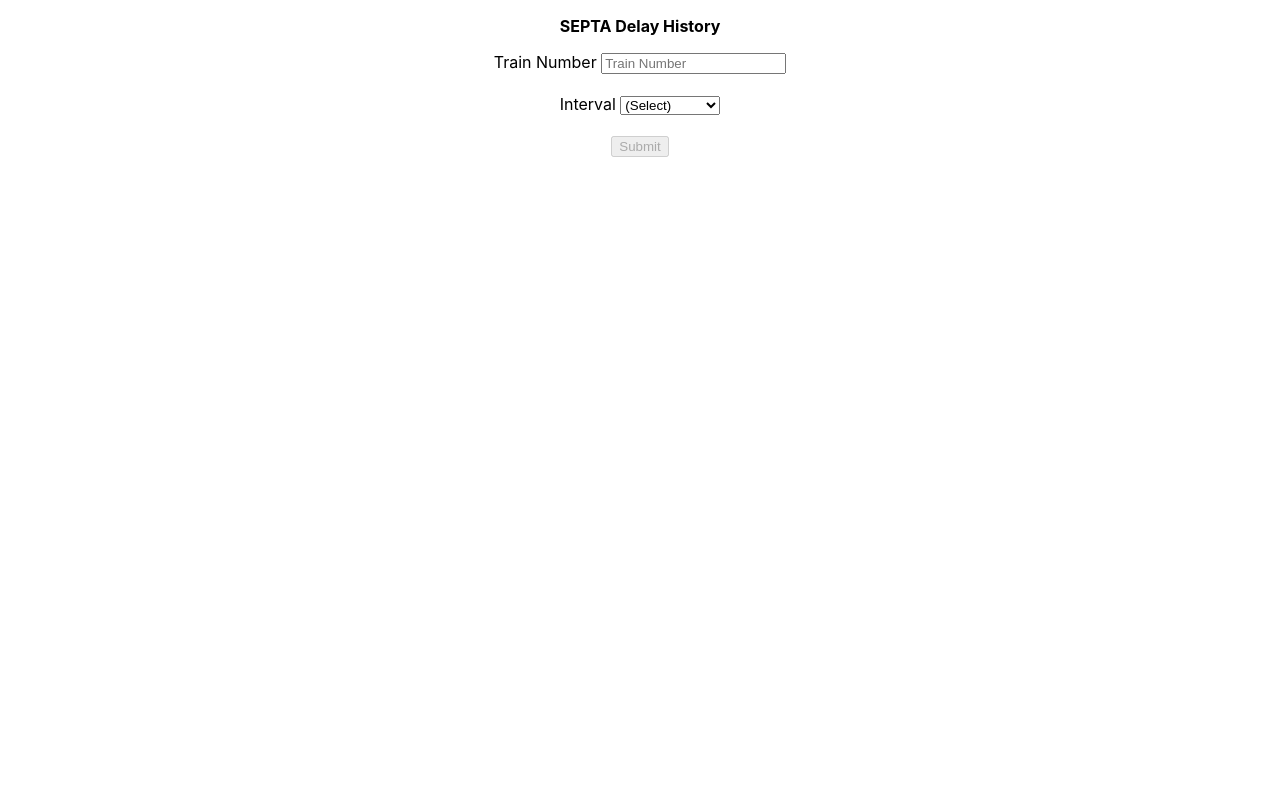
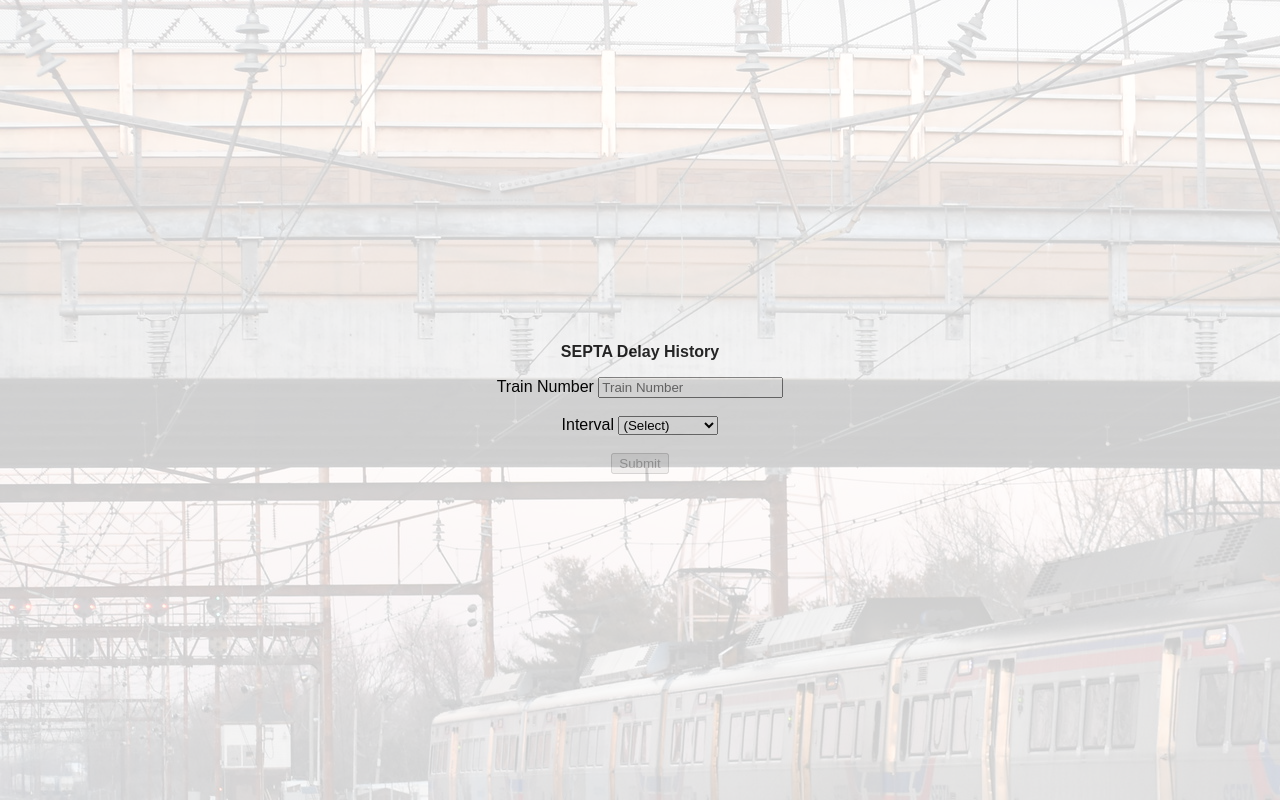
Before and after one commit to sbrugel/septa-delay-history, a React (Create React App) app in the folder client/: page / in a window 1280 px wide. Built offline with nearby package versions, Linux system fonts and the light colour scheme; no server answers.

Commit message:
feat: css changes

```diff
--- a/client/src/App.css
+++ b/client/src/App.css
@@ -1,5 +1,11 @@
 .App {
   text-align: center;
+  background-color: #ffffff;
+  height: 100vh; /* Magic here */
+  display: flex;
+  justify-content: center;
+  align-items: center;
+  opacity: 0.8;
 }
 
 .App-logo {
--- a/client/src/components/Display.jsx
+++ b/client/src/components/Display.jsx
@@ -142,13 +142,13 @@
       } else {
         setDelayDisplay(
           <div>
-            <p>
+            <p><strong>
               Train {train.service} had an average delay of{" "}
               {Math.round((delaySum / count) * 100) / 100} minutes{" "}
               {onlySpecified ? `on ${date}` : `over the past ${intervalText}`},
               and a median delay of {Math.round(medianDelay * 100) / 100}{" "}
               minutes.
-            </p>
+            </strong></p>
             <p>
               This train's punctuality (5 or less minutes late) is{" "}
               {Math.round((punctualDelays / count) * 100)}%
--- a/client/src/index.css
+++ b/client/src/index.css
@@ -1,10 +1,9 @@
 body {
   margin: 0;
-  font-family: -apple-system, BlinkMacSystemFont, 'Segoe UI', 'Roboto', 'Oxygen',
-    'Ubuntu', 'Cantarell', 'Fira Sans', 'Droid Sans', 'Helvetica Neue',
-    sans-serif;
+  font-family: sans-serif;
   -webkit-font-smoothing: antialiased;
   -moz-osx-font-smoothing: grayscale;
+  background-image: url(assets/bg.jpg)
 }
 
 code {
```
Also changed, not shown: client/src/assets/bg.jpg (added).
